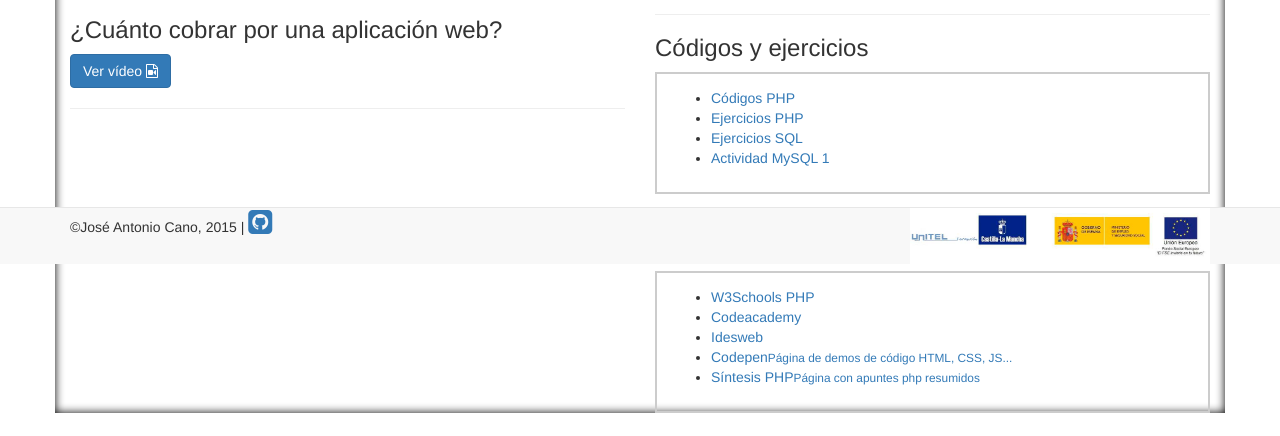
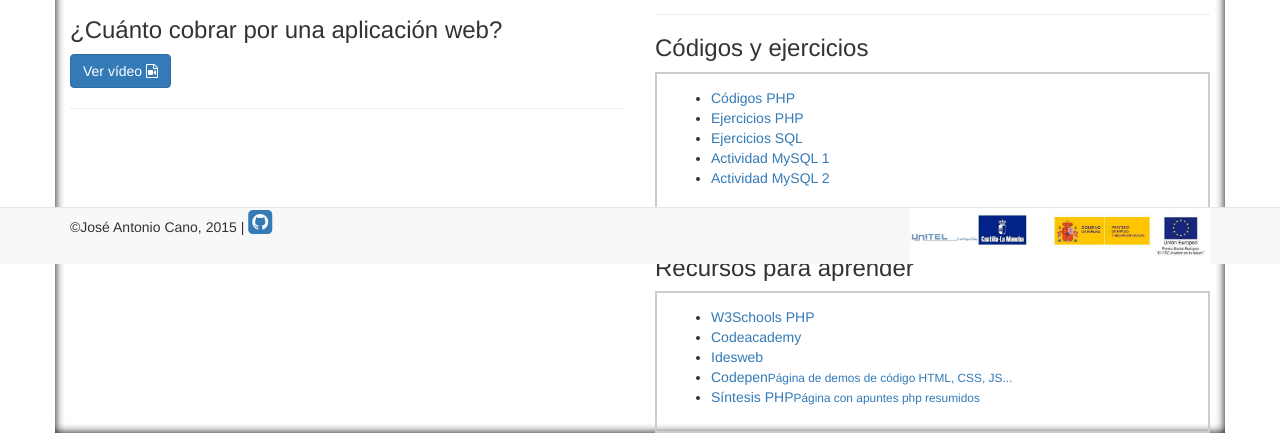
Before and after one commit to DesarrollowebToledo/DesarrollowebToledo.github.io, a plain HTML site: page index.html in a window 1280 px wide. Shown: the part 536-972 px from the top of the page. Drawn offline with nearby package versions, Linux system fonts and the light colour scheme.

Commit message:
añado segunda actividad

```diff
--- a/index.html
+++ b/index.html
@@ -170,6 +170,7 @@
 					<li><a href="https://github.com/DesarrollowebToledo/EjerciciosPHP">Ejercicios PHP</a></li>
 					<li><a href="https://github.com/DesarrollowebToledo/Ejercicios-Sql">Ejercicios SQL</a></li>
 					<li><a href="https://docs.google.com/forms/d/1IQA7mb-770HQu8yMPLycBc8lKc-C135KxnLiSEqpsEc/viewform?usp=send_form">Actividad MySQL 1</a></li>
+					<li><a href="https://docs.google.com/forms/d/1YcrRqI_ZRxnHdTJwcpDzK85PX8aTKc3vzaSXNAbyFJA/viewform?usp=send_form">Actividad MySQL 2</a></li>
 				</ul>
 
 			</div>
```
